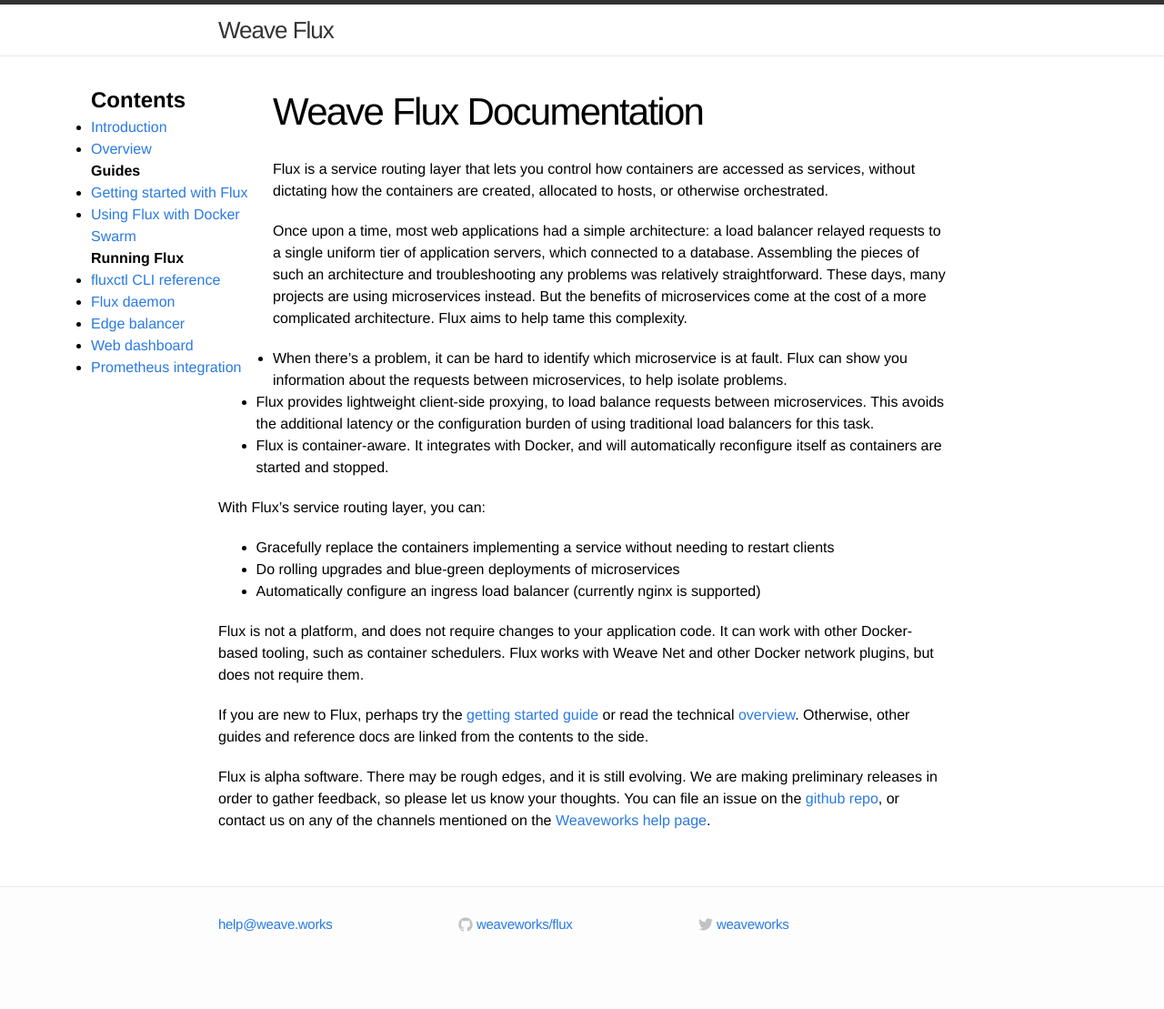
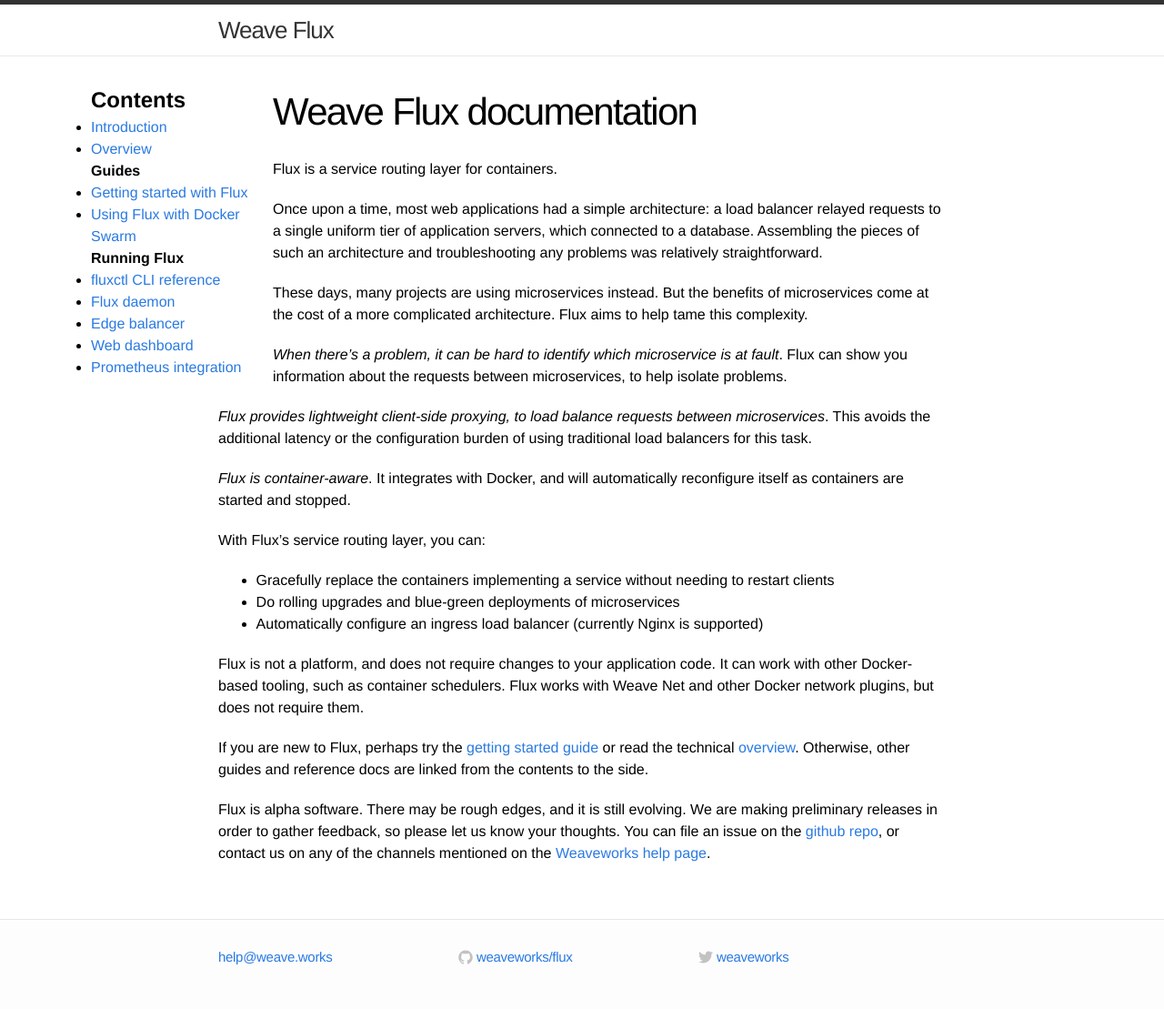
Before and after one commit to weaveworks-experiments/flux-classic, a Jekyll site: the page built from site/index.md, in a window 1280 px wide. Shown: the whole page at 91% size. Built offline with Jekyll 4.4.1, drawn with Linux system fonts in a browser that asks for light colours; before the commit the page ends 1073 px from its top, so only the background shows below that.

Commit message:
Edit intro etc. for clarity
At least I hope so.

```diff
--- a/site/index.md
+++ b/site/index.md
@@ -1,30 +1,30 @@
 ---
 layout: page
-title: Weave Flux Documentation
+title: Weave Flux documentation
 ---
 
-Flux is a service routing layer that lets you control how containers
-are accessed as services, without dictating how the containers are
-created, allocated to hosts, or otherwise orchestrated.
+Flux is a service routing layer for containers.
 
 Once upon a time, most web applications had a simple architecture: a
 load balancer relayed requests to a single uniform tier of application
 servers, which connected to a database.  Assembling the pieces of such
 an architecture and troubleshooting any problems was relatively
-straightforward.  These days, many projects are using microservices
-instead.  But the benefits of microservices come at the cost of a more
-complicated architecture.  Flux aims to help tame this complexity.
+straightforward.
 
-* When there's a problem, it can be hard to identify which
-microservice is at fault.  Flux can show you information about the
+These days, many projects are using microservices instead.  But the
+benefits of microservices come at the cost of a more complicated
+architecture.  Flux aims to help tame this complexity.
+
+*When there's a problem, it can be hard to identify which
+microservice is at fault*. Flux can show you information about the
 requests between microservices, to help isolate problems.
 
-* Flux provides lightweight client-side proxying, to load balance
-requests between microservices.  This avoids the additional latency or
+*Flux provides lightweight client-side proxying, to load balance
+requests between microservices*.  This avoids the additional latency or
 the configuration burden of using traditional load balancers for this
 task.
 
-* Flux is container-aware.  It integrates with Docker, and will
+*Flux is container-aware*.  It integrates with Docker, and will
 automatically reconfigure itself as containers are started and
 stopped.
 
@@ -35,7 +35,7 @@
 
 * Do rolling upgrades and blue-green deployments of microservices
 
-* Automatically configure an ingress load balancer (currently nginx is
+* Automatically configure an ingress load balancer (currently Nginx is
   supported)
 
 Flux is not a platform, and does not require changes to your
```
Also changed, not shown: site/getstarted.md (+5 -4 lines).
